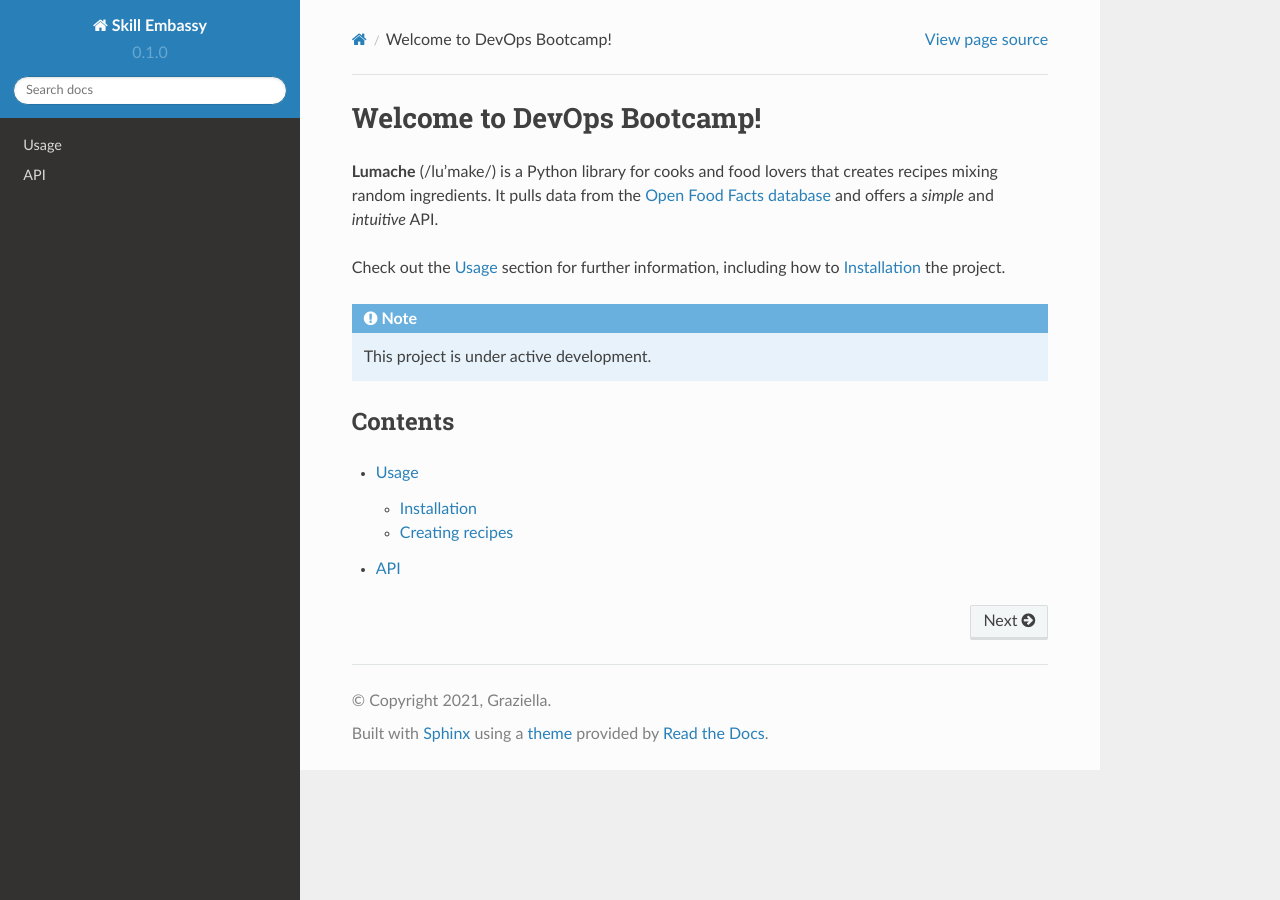
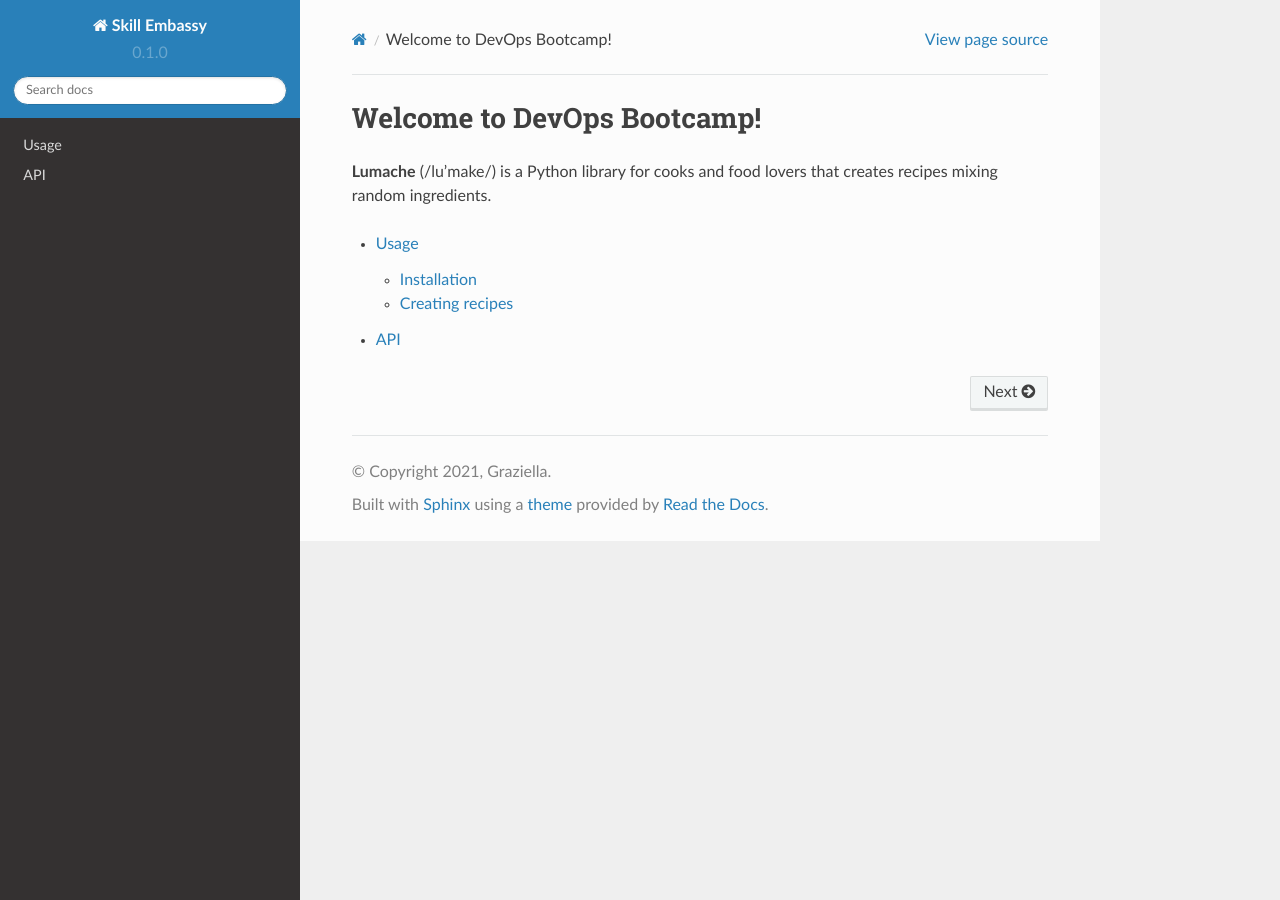
Before and after one commit to skillembassy/cloudbootcamp, a Sphinx documentation site: the page built from docs/source/index.rst, in a window 1280 px wide. Built offline with Sphinx 7.4.7 and the Read the Docs theme 2.0.0, drawn with Linux system fonts in a browser that asks for light colours.

Commit message:
Update index.rst

```diff
--- a/docs/source/index.rst
+++ b/docs/source/index.rst
@@ -3,18 +3,6 @@
 
 **Lumache** (/lu'make/) is a Python library for cooks and food lovers
 that creates recipes mixing random ingredients.
-It pulls data from the `Open Food Facts database <https://world.openfoodfacts.org/>`_
-and offers a *simple* and *intuitive* API.
-
-Check out the :doc:`usage` section for further information, including
-how to :ref:`installation` the project.
-
-.. note::
-
-   This project is under active development.
-
-Contents
---------
 
 .. toctree::
 
```
